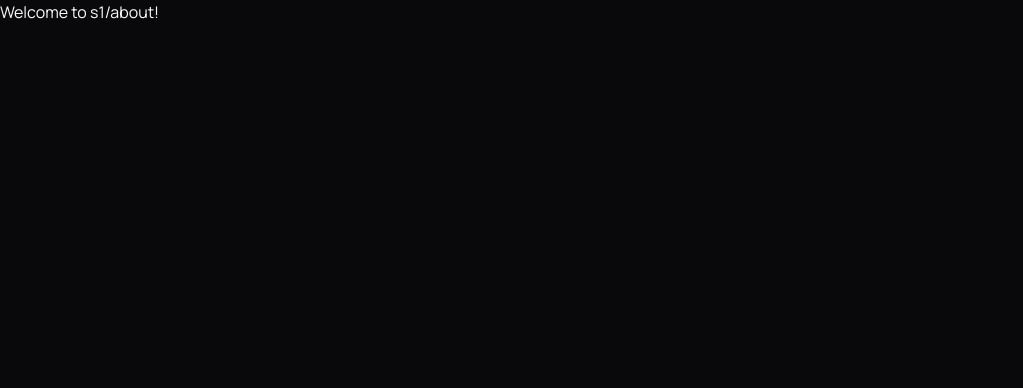
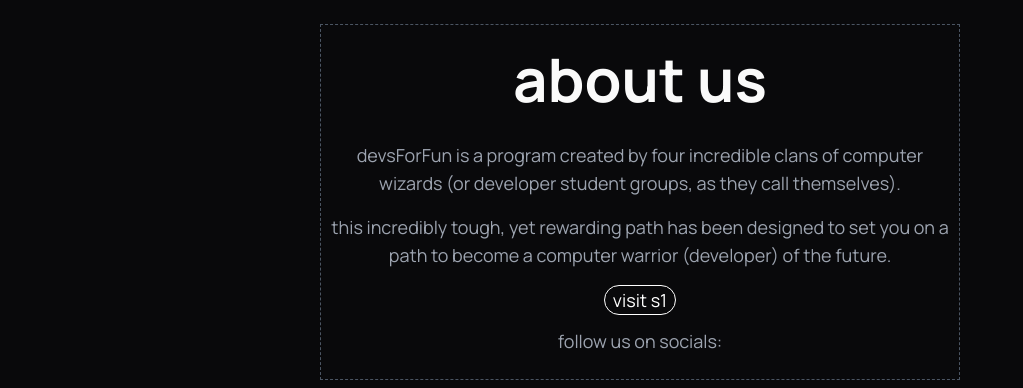
Before and after one commit to devsForFun/devsForFun, a Next.js app: page /s1/about in a window 1280 px wide. Shown: the top 388 px of the page, without its empty margins (0-1023 px from the left). Built offline with nearby package versions, Linux system fonts and the light colour scheme.

Commit message:
Added basic UI for about page

```diff
--- a/app/s1/about/page.tsx
+++ b/app/s1/about/page.tsx
@@ -1,7 +1,41 @@
 import React from "react";
+import Link from "next/link";
 
 const Page: React.FC = () => {
-  return <div>Welcome to s1/about!</div>;
+  return (
+    <>
+      <div className="flex text-6xl font-bold flex-col items-center justify-center mx-auto my-6 p-2 border-dashed border-gray-600 border-[0.01rem] w-1/2 max-lg:text-5xl max-lg:w-3/6 max-sm:w-3/4 max-sm:text-3xl">
+        <h2 className="p-4"> about us</h2>
+        <div className="text-gray-400 text-lg font-normal text-center my-4 max-lg:text-lg max-sm:text-sm">
+          <p className="mb-4">
+            devsForFun is a program created by four incredible clans of computer
+            wizards (or developer student groups, as they call themselves).
+          </p>
+          <p>
+            this incredibly tough, yet rewarding path has been designed to set
+            you on a path to become a computer warrior (developer) of the
+            future.
+          </p>
+          <button className="hover:text-blue-400 hover:border-blue-400 hover:transition hover:ease-in hover:delay-100 px-2 border-[0.01rem] rounded-full border-white mt-4 text-white">
+            <Link href="/s1" target="_blank">
+              visit s1
+            </Link>
+          </button>
+          <div className="mt-3">
+            <p>follow us on socials: </p>
+            <p>
+              <a href="https://x.com/devsForFun">
+                <i className="hover:transition hover:ease-in hover:delay-100 hover:text-white"></i>
+              </a>
+              <a href="https://www.linkedin.com/company/devsforfun/">
+                <i className="hover:transition hover:ease-in hover:delay-100 hover:text-white"></i>
+              </a>
+            </p>
+          </div>
+        </div>
+      </div>
+    </>
+  );
 };
 
 export default Page;
```
